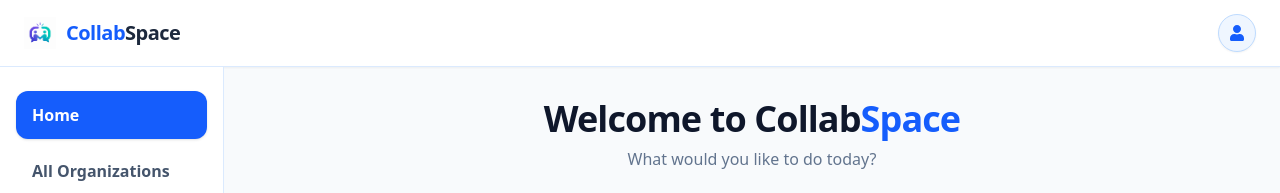
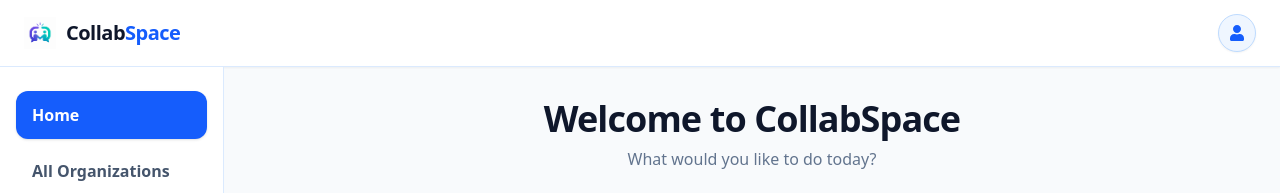
Before and after one commit to misudhanshu/CollabSpace, a React app in the folder frontend/: page /home in a window 1280 px wide. Shown: the top 193 px of the page. Built offline with nearby package versions, Linux system fonts and the light colour scheme; no server answers; the HTML template or start-up script is replaced by a standard one.

Commit message:
updated logo and home title text colors

```diff
--- a/frontend/src/components/Navbar.jsx
+++ b/frontend/src/components/Navbar.jsx
@@ -24,8 +24,8 @@ const Navbar = ({ toggleHamburger, setToggleHamburger }) => {
           className="flex items-center gap-2.5 cursor-pointer"
         >
           <img src={CollabSpace} className="h-8 w-auto object-contain" alt="CollabSpace Logo" />
-          <h1 className="font-bold text-lg sm:text-xl tracking-tight text-blue-600">
-            Collab<span className="text-slate-800">Space</span>
+          <h1 className="font-bold text-lg sm:text-xl tracking-tight text-slate-900">
+            Collab<span className="text-blue-600">Space</span>
           </h1>
         </div>
       </div>
--- a/frontend/src/pages/Home.jsx
+++ b/frontend/src/pages/Home.jsx
@@ -40,7 +40,7 @@ const Home = () => {
       {/* Header */}
       <div className="text-center space-y-2">
         <h1 className="text-2xl sm:text-4xl font-extrabold text-slate-900 tracking-tight">
-          Welcome to Collab<span className="text-blue-600">Space</span>
+          Welcome to CollabSpace
         </h1>
         <p className="text-sm sm:text-base text-slate-500 font-medium">
           What would you like to do today?
```
